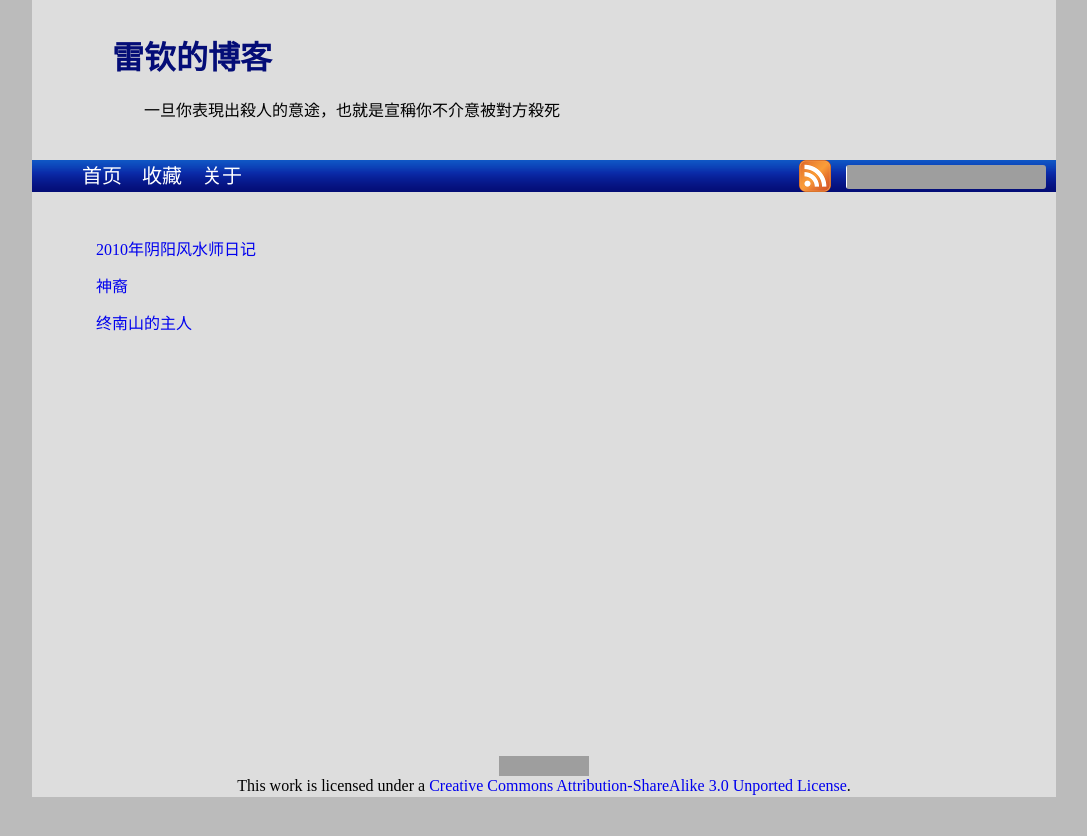
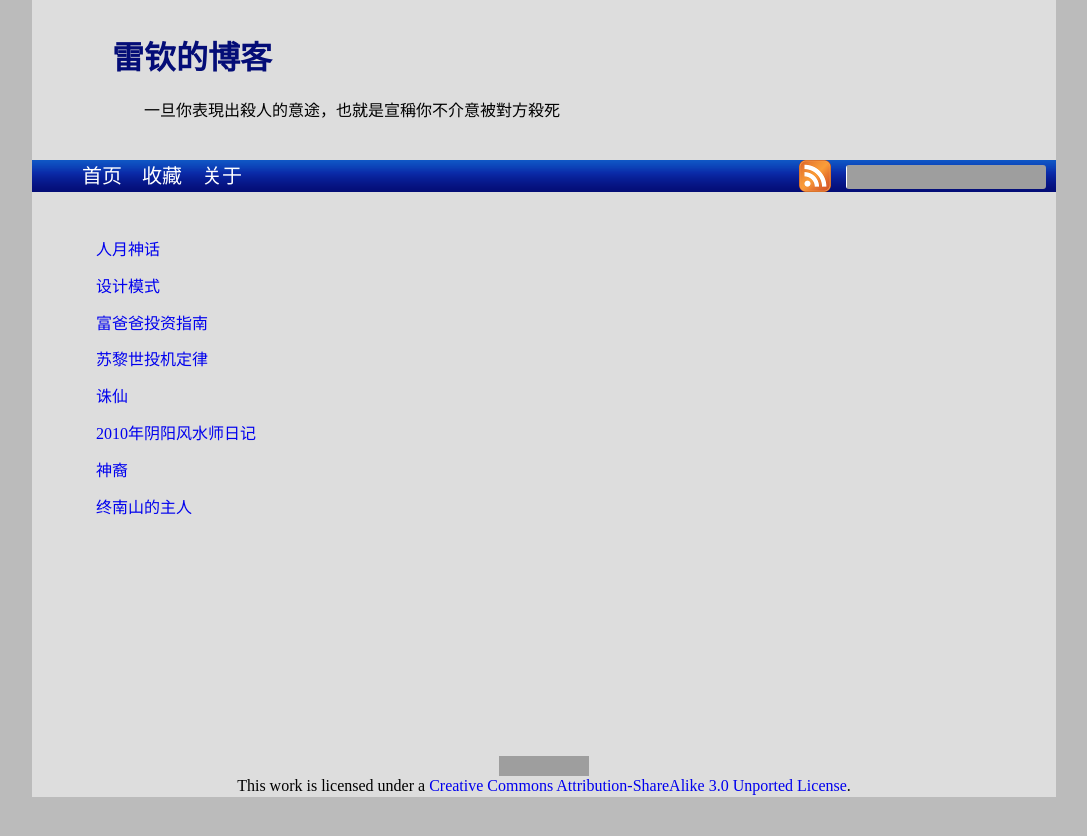
Before and after one commit to leiqin/leiqin.github.io, a Jekyll site: the page built from yuedu.markdown, in a window 1280 px wide. Shown: the top 836 px of the page, without its empty margins (96-1183 px from the left). Built offline with Jekyll 4.4.1, drawn with Linux system fonts in a browser that asks for light colours; nearby versions of some CDN libraries; comment, search, counter and statistics services are not loaded; grey boxes are pictures that could not be loaded.

Commit message:
添加阅读

```diff
--- a/yuedu.markdown
+++ b/yuedu.markdown
@@ -1,6 +1,16 @@
 ---
 layout: index
 ---
+
+[人月神话](http://book.douban.com/subject/2230248/)
+
+[设计模式](http://book.douban.com/subject/1052241/)
+
+[富爸爸投资指南](http://book.douban.com/subject/1031634/)
+
+[苏黎世投机定律](http://book.douban.com/subject/2052897/)
+
+[诛仙](http://www.huanxia.com/book1425.html)
 
 [2010年阴阳风水师日记](http://bbs.tianya.cn/post-16-658503-1.shtml)
 
```
